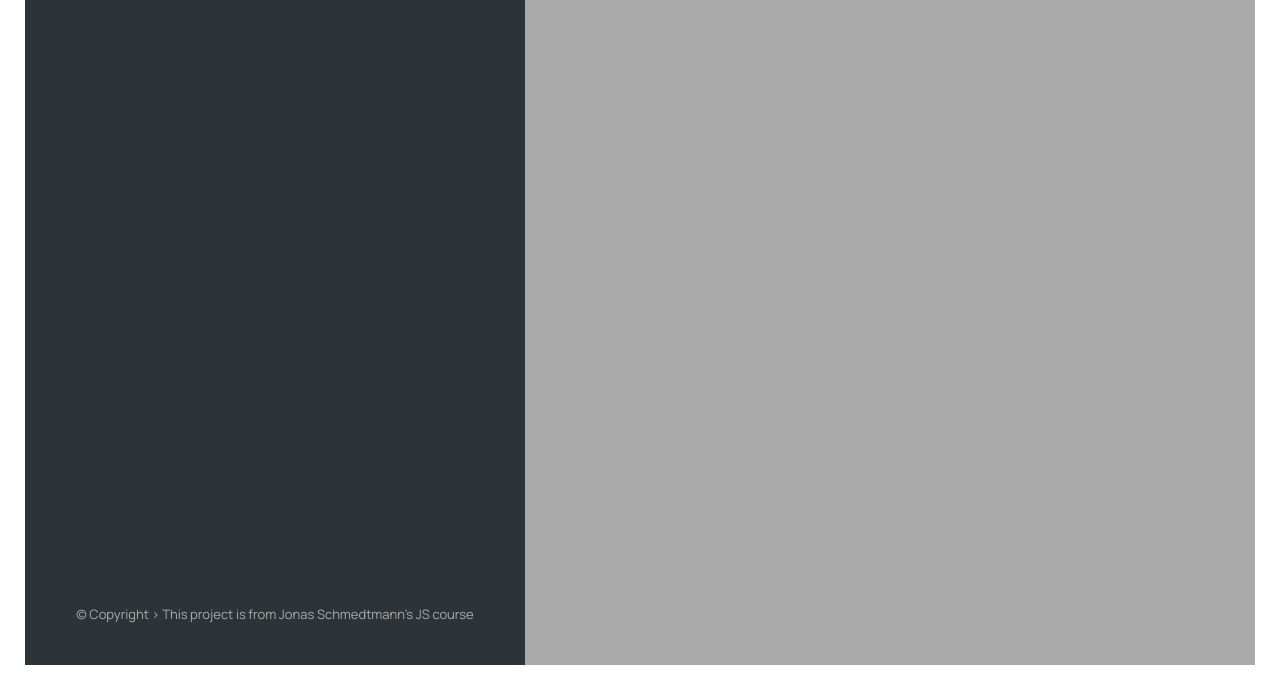
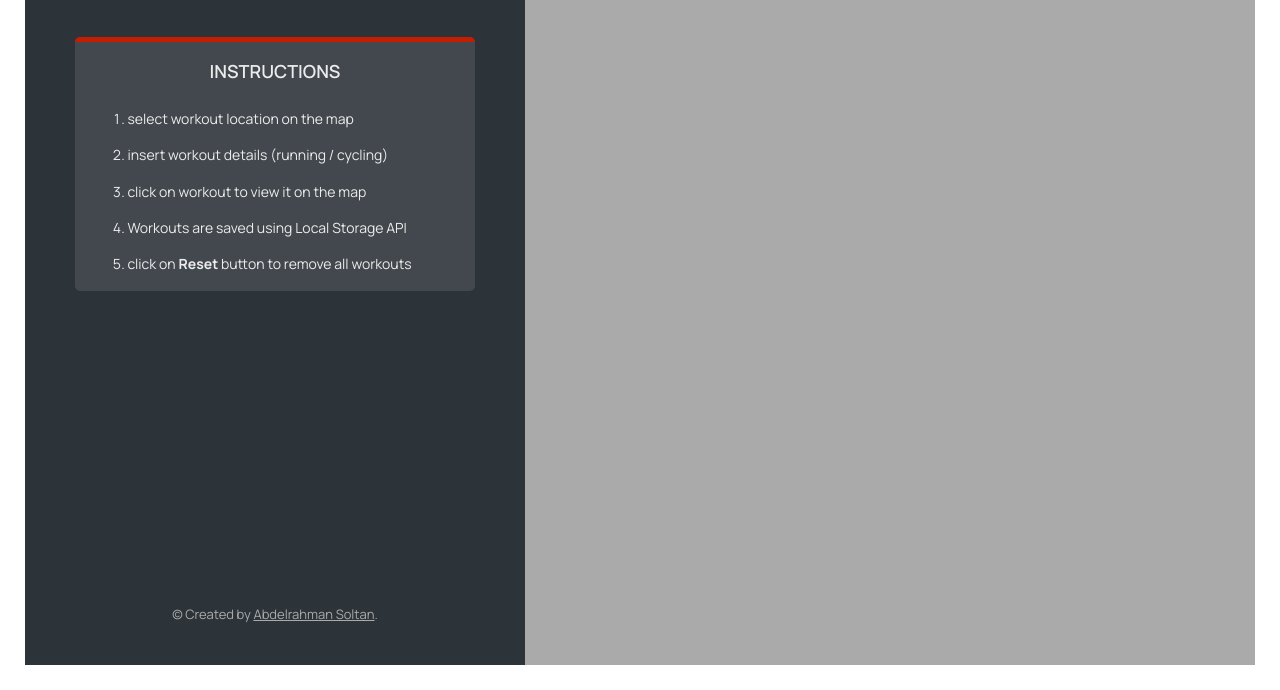
Before and after one commit to abdrahmansoltan/Mapty, a plain HTML site: page index.html in a window 1280 px wide. Shown: the part 110-800 px from the top of the page. Drawn offline with nearby package versions, Linux system fonts and the light colour scheme.

Commit message:
added INSTRUCTIONS section

```diff
--- a/index.html
+++ b/index.html
@@ -1,33 +1,26 @@
 <!DOCTYPE html>
 <html lang="en">
+
 <head>
   <meta charset="UTF-8" />
   <meta name="viewport" content="width=device-width, initial-scale=1.0" />
   <meta http-equiv="X-UA-Compatible" content="ie=edge" />
   <link rel="shortcut icon" type="image/png" href="img/icon.png" />
 
-    <link
-      href="https://fonts.googleapis.com/css2?family=Manrope:wght@400;600;700;800&display=swap"
-      rel="stylesheet"
-    />
+  <link href="https://fonts.googleapis.com/css2?family=Manrope:wght@400;600;700;800&display=swap" rel="stylesheet" />
 
   <link rel="stylesheet" href="style.css" />
-    <link
-      rel="stylesheet"
-      href="https://unpkg.com/leaflet@1.7.1/dist/leaflet.css"
+  <link rel="stylesheet" href="https://unpkg.com/leaflet@1.7.1/dist/leaflet.css"
     integrity="sha512-xodZBNTC5n17Xt2atTPuE1HxjVMSvLVW9ocqUKLsCC5CXdbqCmblAshOMAS6/keqq/sMZMZ19scR4PsZChSR7A=="
-      crossorigin=""
-    />
-    <script
-      defer
-      src="https://unpkg.com/leaflet@1.7.1/dist/leaflet.js"
+    crossorigin="" />
+  <script defer src="https://unpkg.com/leaflet@1.7.1/dist/leaflet.js"
     integrity="sha512-XQoYMqMTK8LvdxXYG3nZ448hOEQiglfqkJs1NOQV44cWnUrBc8PkAOcXy20w0vlaXaVUearIOBhiXZ5V3ynxwA=="
-      crossorigin=""
-    ></script>
+    crossorigin=""></script>
 
   <script defer src="script.js"></script>
   <title>mapty // Map your workouts</title>
 </head>
+
 <body>
   <div class="sidebar">
     <img src="img/logo.png" alt="Logo" class="logo" />
@@ -47,27 +40,30 @@
         </div>
         <div class="form__row">
           <label class="form__label">Duration</label>
-            <input
-              class="form__input form__input--duration"
-              placeholder="min"
-            />
+          <input class="form__input form__input--duration" placeholder="min" />
         </div>
         <div class="form__row">
           <label class="form__label">Cadence</label>
-            <input
-              class="form__input form__input--cadence"
-              placeholder="step/min"
-            />
+          <input class="form__input form__input--cadence" placeholder="step/min" />
         </div>
         <div class="form__row form__row--hidden">
           <label class="form__label">Elev Gain</label>
-            <input
-              class="form__input form__input--elevation"
-              placeholder="meters"
-            />
+          <input class="form__input form__input--elevation" placeholder="meters" />
         </div>
         <button class="form__btn">OK</button>
       </form>
+
+      <!-- INSTRUCTIONS -->
+      <li class="instructions">
+        <h2 class="instructions__title">INSTRUCTIONS</h2>
+        <ol class="instructions__steps">
+          <li class="step">select workout location on the map</li>
+          <li class="step">insert workout details (running / cycling)</li>
+          <li class="step">click on workout to view it on the map</li>
+          <li class="step">Workouts are saved using Local Storage API</li>
+          <li class="step">click on <strong>Reset</strong> button to remove all workouts</li>
+        </ol>
+      </li>
 
       <!-- <li class="workout workout--running" data-id="1234567890">
           <h2 class="workout__title">Running on April 14</h2>
@@ -119,10 +115,12 @@
     </ul>
 
     <p class="copyright">
-        &copy; Copyright > This project is from Jonas Schmedtmann's JS course
+      &copy; Created by
+      <a class="website-link" target="_blank" href="https://www.abdelrahmansoltan.me">Abdelrahman Soltan</a>.
     </p>
   </div>
 
   <div id="map"></div>
 </body>
+
 </html>
--- a/style.css
+++ b/style.css
@@ -1,6 +1,7 @@
 :root {
   --color-brand--1: #ffb545;
   --color-brand--2: #00c46a;
+  --color-brand--3: #c41d00;
 
   --color-dark--1: #2d3439;
   --color-dark--2: #42484d;
@@ -66,6 +67,29 @@ a:visited {
   width: 0;
 }
 
+/* INSTRUCTIONS */
+.instructions {
+  background-color: var(--color-dark--2);
+  border-top: 5px solid var(--color-brand--3);
+  border-radius: 5px;
+  padding: 1.5rem 2.25rem;
+  margin-bottom: 1.75rem;
+}
+.instructions__title {
+  font-size: 1.8rem;
+  font-weight: 600;
+  margin-bottom: 2.2rem;
+  text-align: center;
+}
+.instructions__steps {
+  padding-left: 3rem;
+  font-size: 1.4rem;
+  display: flex;
+  flex-direction: column;
+  gap: 1.4rem;
+}
+
+/* WORKOUT */
 .workout {
   background-color: var(--color-dark--2);
   border-radius: 5px;
@@ -178,14 +202,14 @@ a:visited {
   color: var(--color-light--1);
 }
 
-.twitter-link:link,
-.twitter-link:visited {
+.website-link:link,
+.website-link:visited {
   color: var(--color-light--1);
   transition: all 0.2s;
 }
 
-.twitter-link:hover,
-.twitter-link:active {
+.website-link:hover,
+.website-link:active {
   color: var(--color-light--2);
 }
 
```
Lines whose indentation alone changed are shown as unchanged.
